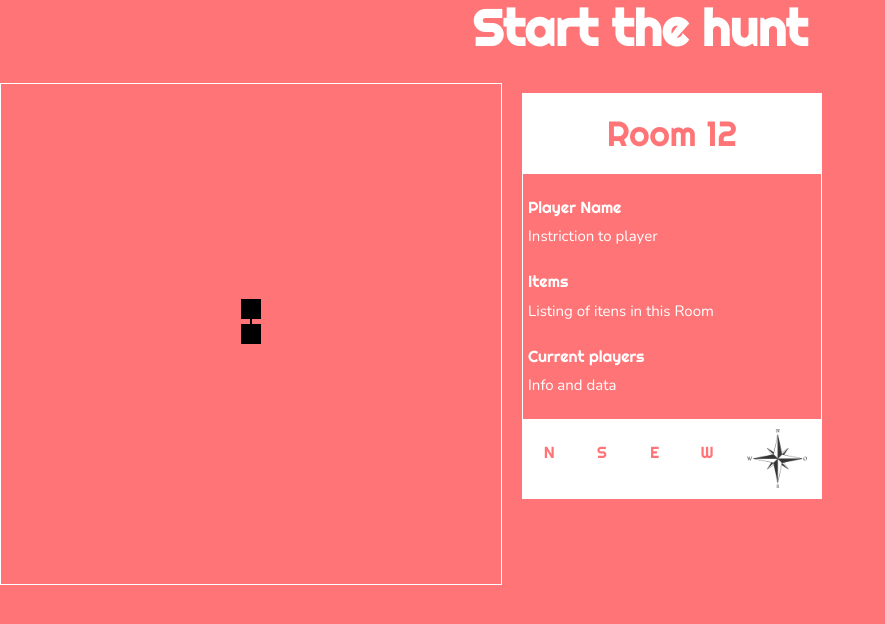
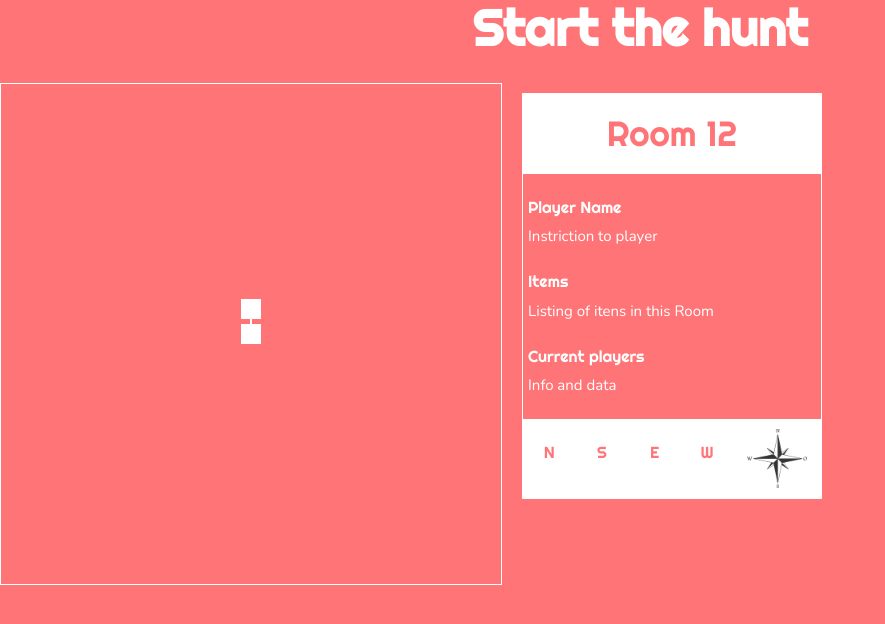
Before and after one commit to mud-hunt/fe, a React (Create React App) app: page /auth in a window 1280 px wide. Shown: the top 624 px of the page, without its empty margins (0-885 px from the left). Built offline with nearby package versions, Linux system fonts and the light colour scheme.

Commit message:
Change colors

```diff
--- a/src/components/Map.js
+++ b/src/components/Map.js
@@ -107,6 +107,8 @@ function Map() {
     const mapArray = generateMapArray();
     if (!mapArray) return;
 
+    ctx.fillStyle = "#FFFFFF";
+    ctx.strokeStyle = "#FFFFFF";
     for (let x = 0; x < mapArray.length; x++) {
       for (let y = 0; y < mapArray[0].length; y++) {
         if (mapArray[x][y]) {
```
